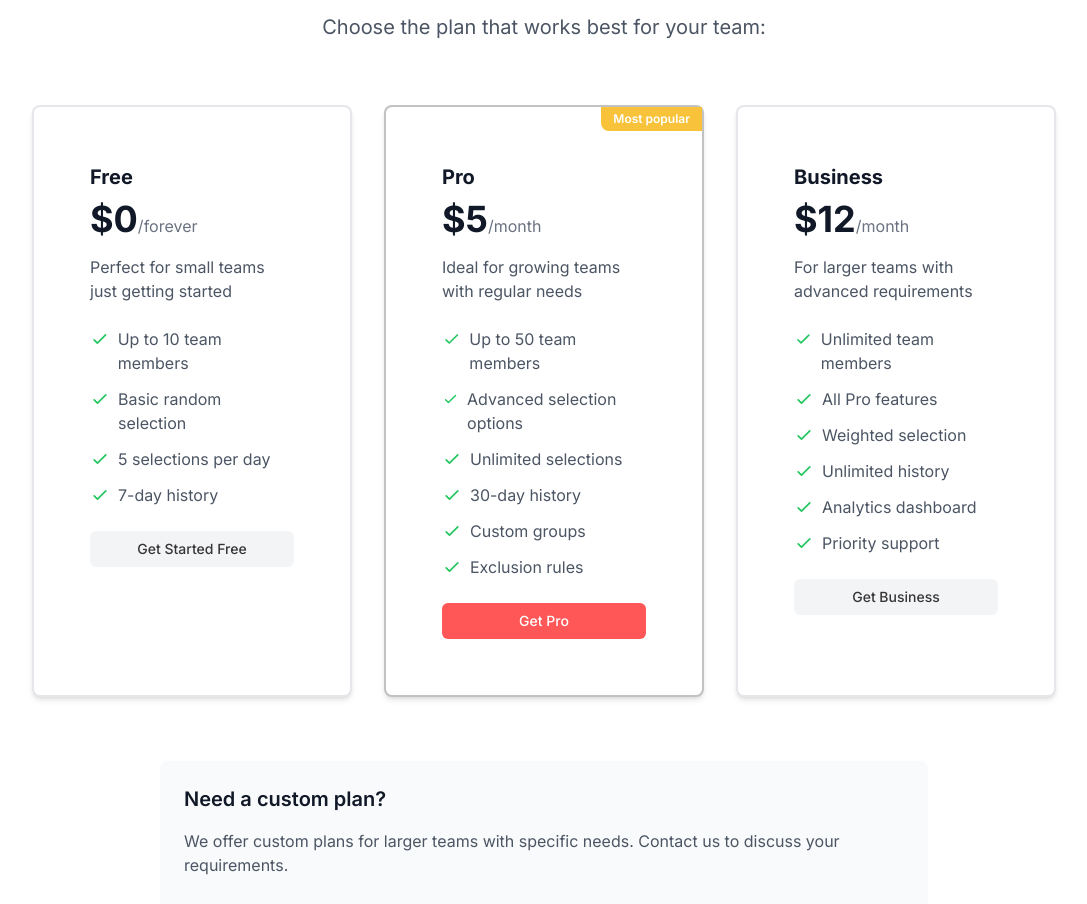
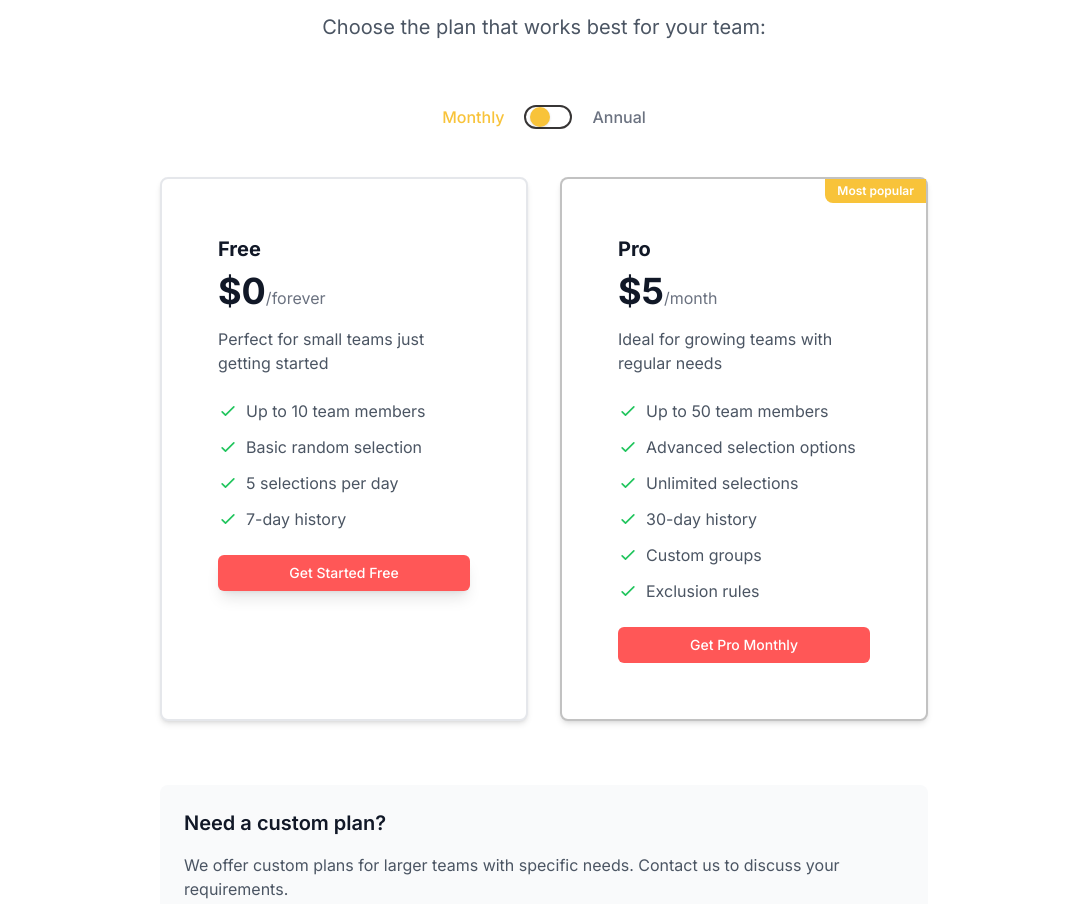
Before and after one commit to pelshen/Name-chooser, a React (Vite) app in the folder website/: page / in a window 1280 px wide. Shown: the part 2239-3143 px from the top of the page, without its empty margins (96-1183 px from the left). Built offline with nearby package versions, Linux system fonts and the light colour scheme; no server answers.

Commit message:
Update pricing to use paddle

```diff
--- a/website/package.json
+++ b/website/package.json
@@ -17,6 +17,7 @@
   "dependencies": {
     "@aws-sdk/client-dynamodb": "^3.798.0",
     "@aws-sdk/lib-dynamodb": "^3.798.0",
+    "@paddle/paddle-js": "^1.4.1",
     "@portabletext/react": "^3.2.1",
     "@sanity/client": "^6.28.4",
     "arctic": "^3.6.0",
--- a/website/src/components/Pricing.tsx
+++ b/website/src/components/Pricing.tsx
@@ -1,4 +1,71 @@
+import { useState } from "react";
+
+// Environment variables required (add to your .env file):
+// VITE_PADDLE_CLIENT_TOKEN - Paddle client-side token
+// VITE_PADDLE_PRO_MONTHLY_PRICE_ID - Paddle Pro plan monthly price ID
+// VITE_PADDLE_PRO_ANNUAL_PRICE_ID - Paddle Pro plan annual price ID
+const PADDLE_CLIENT_TOKEN = import.meta.env.VITE_PADDLE_CLIENT_TOKEN;
+const PADDLE_PRO_MONTHLY_PRICE_ID = import.meta.env.VITE_PADDLE_PRO_MONTHLY_PRICE_ID;
+const PADDLE_PRO_ANNUAL_PRICE_ID = import.meta.env.VITE_PADDLE_PRO_ANNUAL_PRICE_ID;
+
+type Plan = {
+  name: string;
+  price: string;
+  period: string;
+  description: string;
+  features: string[];
+  buttonText: string;
+  buttonLink?: string;
+  popular: boolean;
+  priceId?: string;
+};
+
 export default function Pricing() {
+  // Toggle state: true = annual, false = monthly
+  const [isAnnual, setIsAnnual] = useState(false);
+
+  // Pricing data based on toggle
+  const proPlan: Plan = {
+    name: "Pro",
+    price: isAnnual ? "50" : "5", // Example: $5/mo or $50/yr (update as needed)
+    period: isAnnual ? "year" : "month",
+    description: isAnnual
+      ? "Best value for teams ready to commit. Save 17%!"
+      : "Ideal for growing teams with regular needs",
+    features: [
+      "Up to 50 team members",
+      "Advanced selection options",
+      "Unlimited selections",
+      "30-day history",
+      "Custom groups",
+      "Exclusion rules",
+    ],
+    buttonText: isAnnual ? "Get Pro Annually" : "Get Pro Monthly",
+    buttonLink: undefined,
+    popular: true,
+    priceId: isAnnual ? PADDLE_PRO_ANNUAL_PRICE_ID : PADDLE_PRO_MONTHLY_PRICE_ID,
+  };
+
+  const plans: Plan[] = [
+    {
+      name: "Free",
+      price: "0",
+      period: "forever",
+      description: "Perfect for small teams just getting started",
+      features: [
+        "Up to 10 team members",
+        "Basic random selection",
+        "5 selections per day",
+        "7-day history",
+      ],
+      buttonText: "Get Started Free",
+      buttonLink: "https://slack.com/apps",
+      popular: false,
+      priceId: undefined,
+    },
+    proPlan
+  ];
+
   return (
     <section id="pricing" className="py-20 bg-white dark:bg-gray-900">
       <div className="container mx-auto px-4 md:px-6">
@@ -11,8 +78,25 @@ export default function Pricing() {
           </p>
         </div>
 
-        <div className="grid grid-cols-1 md:grid-cols-3 gap-8 max-w-5xl mx-auto">
-          {plans.map((plan, index) => (
+        {/* Toggle slider for monthly/annual */}
+        <div className="flex justify-center items-center mb-12">
+          <span className={`mr-3 font-medium ${!isAnnual ? 'text-accent1' : 'text-gray-500 dark:text-gray-400'}`}>Monthly</span>
+          <button
+            type="button"
+            className="relative inline-flex h-6 w-12 border-2 border-accent2 rounded-full transition-colors duration-200 focus:outline-none focus:ring-2 focus:ring-accent1 mx-2"
+            onClick={() => setIsAnnual(!isAnnual)}
+            aria-pressed={isAnnual}
+            aria-label="Toggle annual/monthly pricing"
+          >
+            <span
+              className={`inline-block h-5 w-5 rounded-full bg-accent1 shadow transform transition-transform duration-200 ${isAnnual ? 'translate-x-6' : 'translate-x-1'}`}
+            />
+          </button>
+          <span className={`ml-3 font-medium ${isAnnual ? 'text-accent1' : 'text-gray-500 dark:text-gray-400'}`}>Annual</span>
+        </div>
+
+        <div className="grid grid-cols-1 md:grid-cols-2 gap-8 max-w-3xl mx-auto justify-center">
+          {plans.map((plan: Plan, index: number) => (
             <div
               key={index}
               className={`bg-white dark:bg-gray-700 p-8 rounded-lg shadow-md border-2 border-accent2/30 dark:border-accent2 flex flex-col items-center ${
@@ -34,7 +118,7 @@ export default function Pricing() {
                 </div>
                 <p className="text-gray-600 dark:text-gray-300 mb-6">{plan.description}</p>
                 <ul className="space-y-3 mb-6">
-                  {plan.features.map((feature, i) => (
+                  {plan.features.map((feature: string, i: number) => (
                     <li key={i} className="flex items-start">
                       <svg className="h-5 w-5 text-green-500 mr-2 mt-0.5" fill="none" viewBox="0 0 24 24" stroke="currentColor">
                         <path strokeLinecap="round" strokeLinejoin="round" strokeWidth={2} d="M5 13l4 4L19 7" />
@@ -43,18 +127,48 @@ export default function Pricing() {
                     </li>
                   ))}
                 </ul>
+                {plan.priceId ? (
+  <button
+    type="button"
+    className={`w-full inline-flex justify-center items-center rounded-md px-4 py-2 text-sm font-medium ${
+      plan.popular
+        ? 'bg-primary text-white hover:bg-accent1'
+        : 'bg-gray-100 text-accent2 hover:bg-gray-200 dark:bg-gray-700 dark:text-white dark:hover:bg-gray-600'
+    } focus:outline-none focus-visible:ring-2 focus-visible:ring-offset-2 focus-visible:ring-primary transition-colors`}
+    onClick={async () => {
+      try {
+        const { initializePaddle } = await import('@paddle/paddle-js');
+        const paddle = await initializePaddle({
+          token: PADDLE_CLIENT_TOKEN,
+        });
+        if (!plan.priceId) throw new Error('No priceId set for this plan');
+        paddle?.Checkout.open({
+          settings: { displayMode: 'overlay', theme: 'light' },
+          items: [{ priceId: plan.priceId, quantity: 1 }],
+        });
+      } catch (err) {
+        alert('Paddle failed to load or is misconfigured. Please check your setup.');
+      }
+    }}
+  >
+    {plan.buttonText}
+  </button>
+) : (
   <a
     href={plan.buttonLink}
     target="_blank"
     rel="noopener noreferrer"
     className={`w-full inline-flex justify-center items-center rounded-md px-4 py-2 text-sm font-medium ${
-                    plan.popular
+      plan.name === 'Free'
+        ? 'bg-primary text-white hover:bg-accent1 shadow-lg'
+        : plan.popular
           ? 'bg-primary text-white hover:bg-accent1'
           : 'bg-gray-100 text-accent2 hover:bg-gray-200 dark:bg-gray-700 dark:text-white dark:hover:bg-gray-600'
     } focus:outline-none focus-visible:ring-2 focus-visible:ring-offset-2 focus-visible:ring-primary transition-colors`}
   >
     {plan.buttonText}
   </a>
+)}
               </div>
             </div>
           ))}
@@ -79,55 +193,3 @@ export default function Pricing() {
     </section>
   );
 }
-
-const plans = [
-  {
-    name: "Free",
-    price: "0",
-    period: "forever",
-    description: "Perfect for small teams just getting started",
-    features: [
-      "Up to 10 team members",
-      "Basic random selection",
-      "5 selections per day",
-      "7-day history",
-    ],
-    buttonText: "Get Started Free",
-    buttonLink: "https://slack.com/apps",
-    popular: false,
-  },
-  {
-    name: "Pro",
-    price: "5",
-    period: "month",
-    description: "Ideal for growing teams with regular needs",
-    features: [
-      "Up to 50 team members",
-      "Advanced selection options",
-      "Unlimited selections",
-      "30-day history",
-      "Custom groups",
-      "Exclusion rules",
-    ],
-    buttonText: "Get Pro",
-    buttonLink: "https://slack.com/apps",
-    popular: true,
-  },
-  {
-    name: "Business",
-    price: "12",
-    period: "month",
-    description: "For larger teams with advanced requirements",
-    features: [
-      "Unlimited team members",
-      "All Pro features",
-      "Weighted selection",
-      "Unlimited history",
-      "Analytics dashboard",
-      "Priority support",
-    ],
-    buttonText: "Get Business",
-    buttonLink: "https://slack.com/apps",
-    popular: false,
-  },
-];
```
Lines whose indentation alone changed are shown as unchanged.
